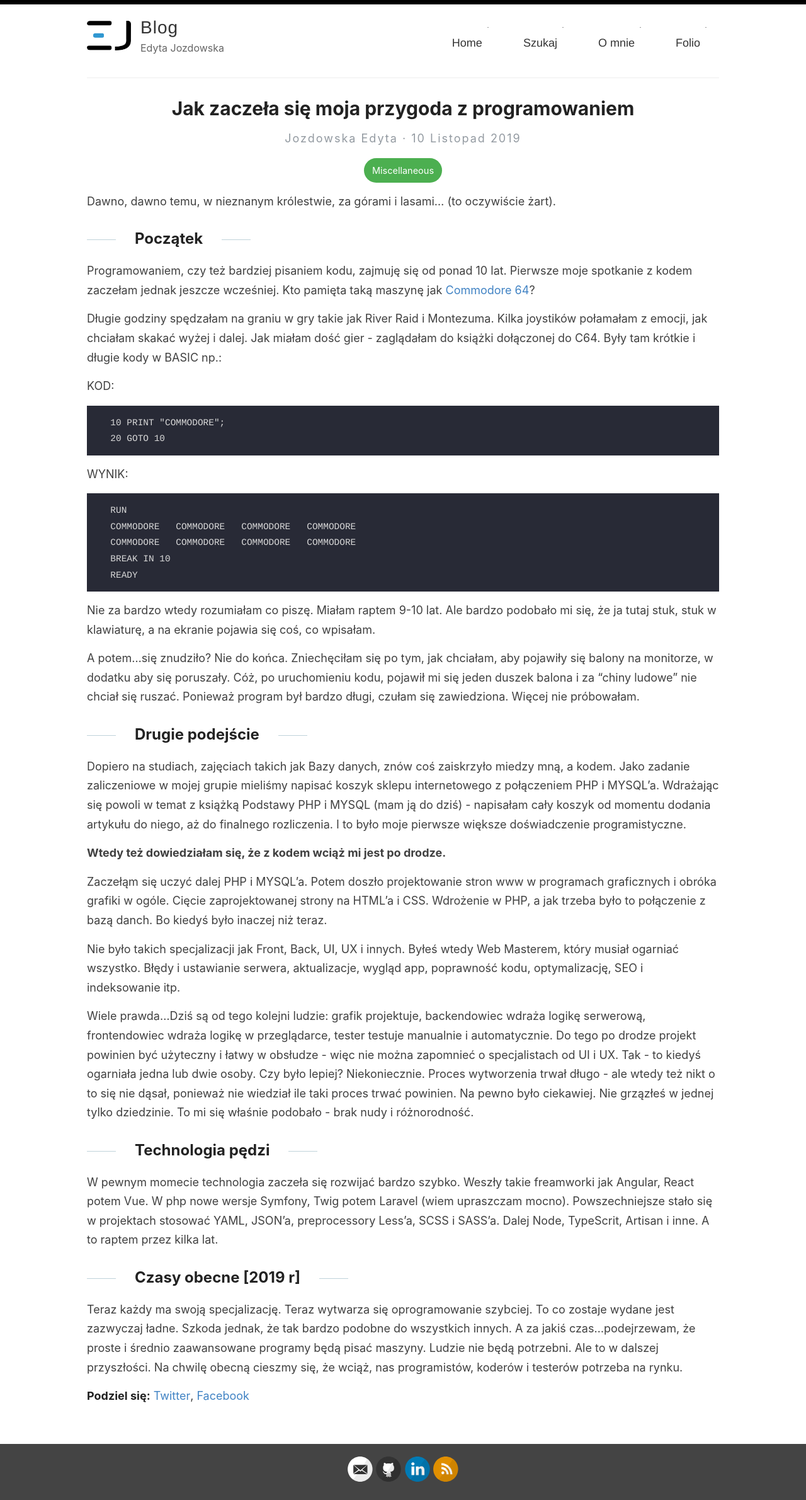
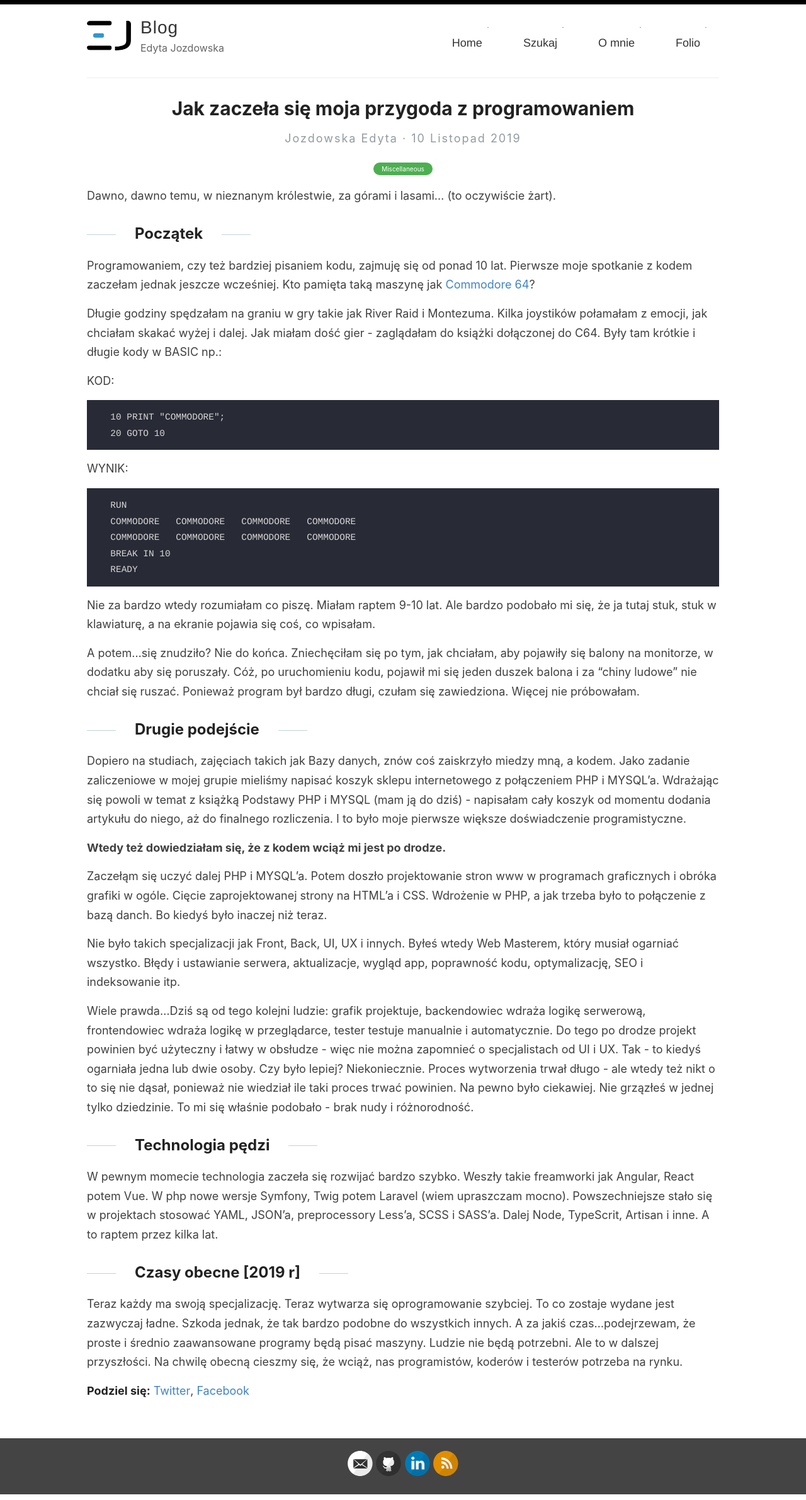
Before and after one commit to xyz-09/blog, a Jekyll site: the page built from _posts/2019-11-10-2019-10-11-poczatek-przygody.md, in a window 1280 px wide. Shown: the whole page at 63% size. Built offline with Jekyll 4.4.1, drawn with Linux system fonts in a browser that asks for light colours.

Commit message:
post-tags

```diff
--- a/assets/style.css
+++ b/assets/style.css
@@ -859,16 +859,16 @@ Modules - reusable parts of our design
 
 .post-tags {
   text-align: center;
-  line-height: 35px;
 }
 
 .post-tags a {
-  font-size: 14.5px;
-  padding: 2px 13px;
+  font-size: 10px;
+  padding: 0px 13px;
   border: none;
   background-color: #4CAF50;
   border-radius: 50px;
   color: #fff;
+  line-height: 2em;
 }
 
 .pagination a, .pagination span {
--- a/assets/style.scss
+++ b/assets/style.scss
@@ -785,16 +785,16 @@ Modules - reusable parts of our design
 
 .post-tags {
   text-align: center;
-  line-height: 35px;
 }
 
 .post-tags a {
-  font-size: 14.5px;
-  padding: 2px 13px;
+  font-size: 10px;
+  padding: 0px 13px;
   border: none;
   background-color: #4CAF50;
   border-radius: 50px;
   color: #fff;
+  line-height:2em;
 }
 
 .pagination a, .pagination span {
```
Also changed, not shown: 1 other file.
